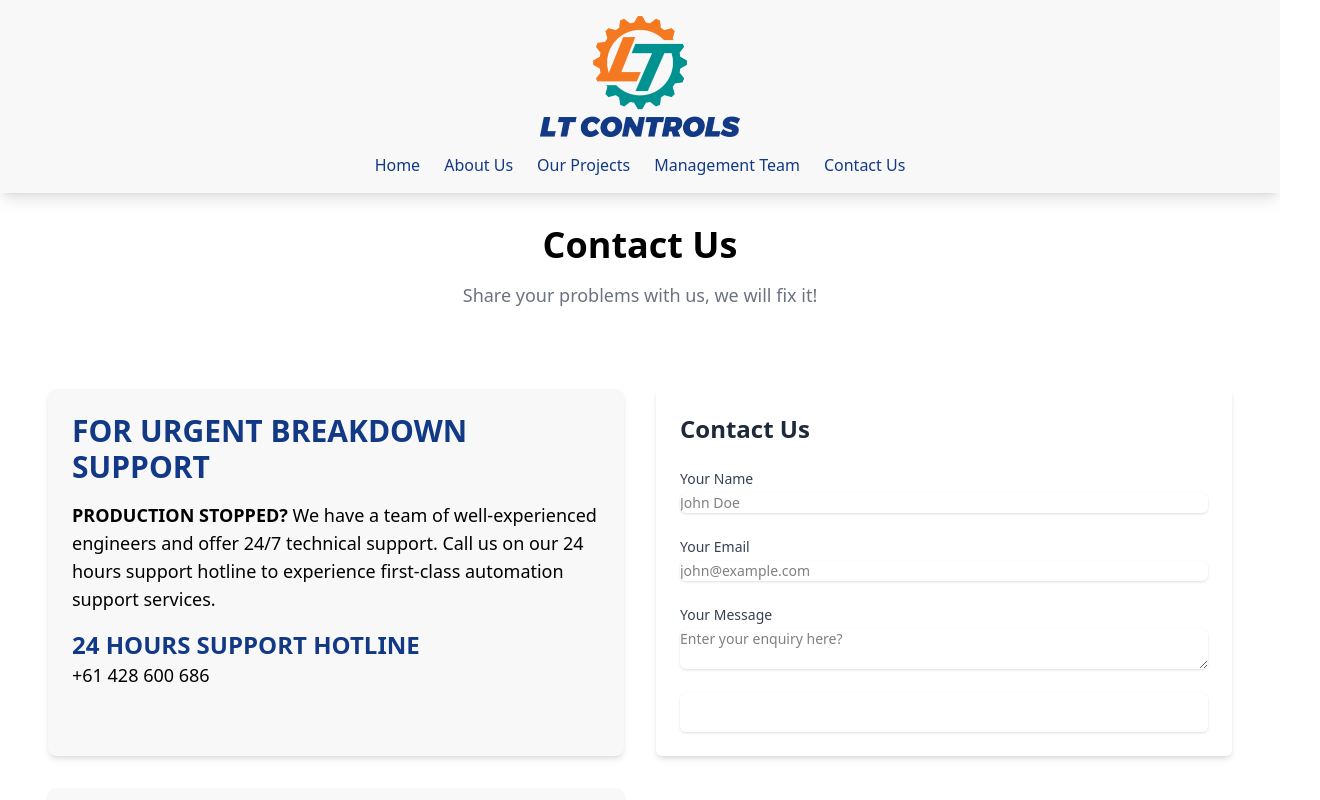
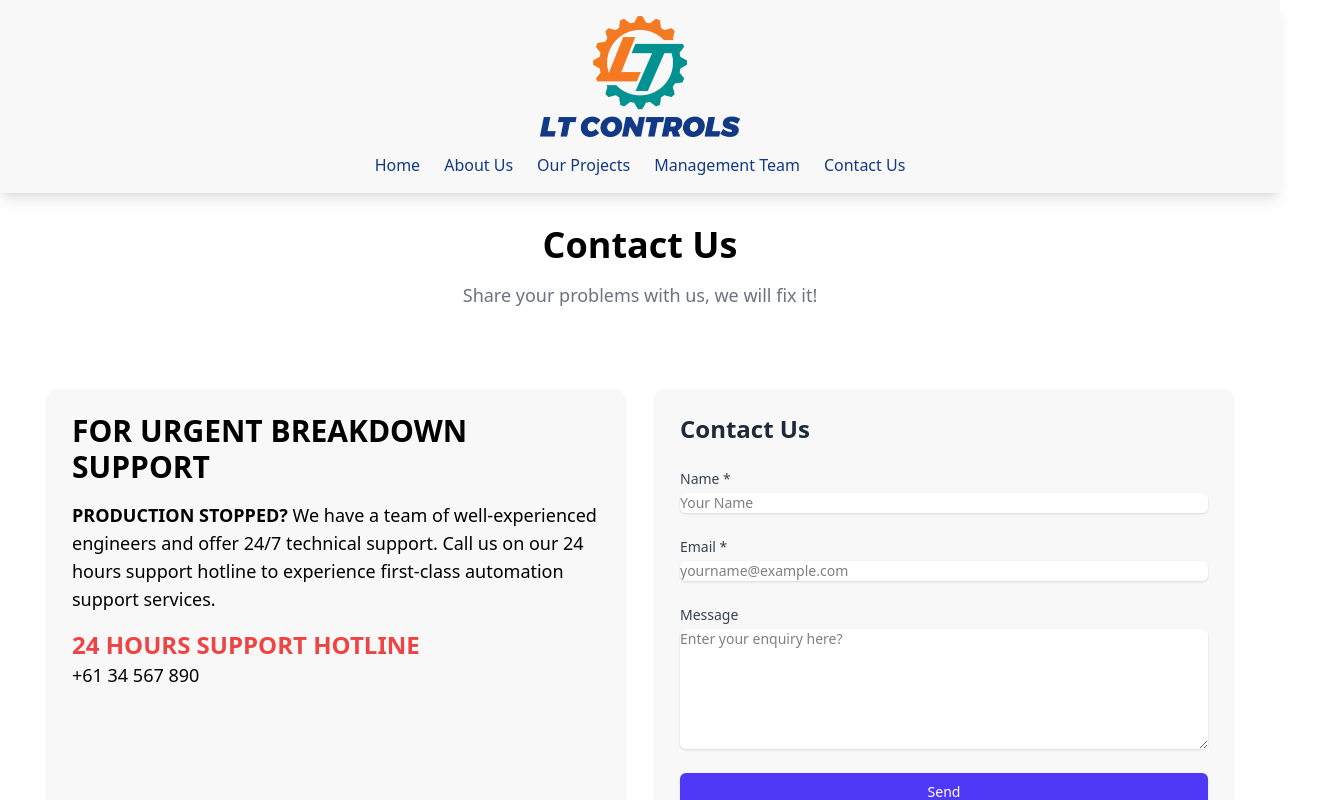
Before and after one commit to timt115/lt-controls, a Next.js app: page /contact in a window 1280 px wide. Shown: the top 800 px of the page, 1320 px wide, since content can reach past the window. Built offline with nearby package versions, Linux system fonts and the light colour scheme.

Commit message:
small fixes

```diff
--- a/app/components/contactform.tsx
+++ b/app/components/contactform.tsx
@@ -41,20 +41,20 @@ export default function ContactForm() {
   };
 
   return (
-    <div className="max-w-2xl mx-auto p-6 bg-white shadow-md rounded-md">
+    <div className="max-w-2xl mx-auto p-6 bg-[var(--foreground)] shadow-md rounded-md">
       <h2 className="text-2xl font-semibold text-gray-800 mb-6">Contact Us</h2>
       <form onSubmit={form.handleSubmit(onSubmit)} className="space-y-6">
         {/* Name Field */}
         <div>
           <label htmlFor="name" className="block text-sm font-medium text-gray-700">
-            Your Name
+            Name *
           </label>
           <input
             id="name"
             type="text"
-            placeholder="John Doe"
+            placeholder="Your Name"
             {...form.register('name')}
-            className="mt-1 block w-full rounded-md border-gray-300 shadow-sm focus:border-indigo-500 focus:ring-indigo-500 sm:text-sm"
+            className="mt-1 block w-full bg-white rounded-md border-gray-300 shadow-sm focus:border-indigo-500 focus:ring-indigo-500 sm:text-sm"
           />
           {form.formState.errors.name && (
             <p className="mt-1 text-sm text-red-600">{form.formState.errors.name.message}</p>
@@ -64,14 +64,14 @@ export default function ContactForm() {
         {/* Email Field */}
         <div>
           <label htmlFor="email" className="block text-sm font-medium text-gray-700">
-            Your Email
+            Email *
           </label>
           <input
             id="email"
             type="email"
-            placeholder="john@example.com"
+            placeholder="yourname@example.com"
             {...form.register('email')}
-            className="mt-1 block w-full rounded-md border-gray-300 shadow-sm focus:border-indigo-500 focus:ring-indigo-500 sm:text-sm"
+            className="mt-1 block bg-white w-full rounded-md border-gray-300 shadow-sm focus:border-indigo-500 focus:ring-indigo-500 sm:text-sm"
           />
           {form.formState.errors.email && (
             <p className="mt-1 text-sm text-red-600">{form.formState.errors.email.message}</p>
@@ -81,13 +81,13 @@ export default function ContactForm() {
         {/* Message Field */}
         <div>
           <label htmlFor="message" className="block text-sm font-medium text-gray-700">
-            Your Message
+            Message
           </label>
           <textarea
             id="message"
             placeholder="Enter your enquiry here?"
             {...form.register('message')}
-            className="mt-1 block w-full rounded-md border-gray-300 shadow-sm focus:border-indigo-500 focus:ring-indigo-500 sm:text-sm"
+            className="mt-1 block w-full h-30 bg-white rounded-md border-gray-300 shadow-sm focus:border-indigo-500 focus:ring-indigo-500 sm:text-sm"
           />
           {form.formState.errors.message && (
             <p className="mt-1 text-sm text-red-600">{form.formState.errors.message.message}</p>
@@ -99,7 +99,7 @@ export default function ContactForm() {
           <button
             type="submit"
             disabled={isLoading}
-            className={`w-full flex justify-center py-2 px-4 border border-transparent rounded-md shadow-sm text-sm font-medium text-white ${
+            className={`w-full flex justify-center py-2 px-4 border  bg-[var(--primary)] border-transparent rounded-md shadow-sm text-sm font-medium text-white ${
               isLoading ? 'bg-gray-400' : 'bg-indigo-600 hover:bg-indigo-700'
             } focus:outline-none focus:ring-2 focus:ring-offset-2 focus:ring-indigo-500`}
           >
--- a/app/components/header.tsx
+++ b/app/components/header.tsx
@@ -15,7 +15,7 @@ export default function Header() {
           <li>
             <Link
               href="/"
-              className="text-[var(--text)] hover:text-[var(--primary)] transition-colors font-medium text-sm sm:text-base"
+              className="text-[var(--primary)] hover:text-[var(--text)] transition-colors font-medium text-sm sm:text-base"
             >
               Home
             </Link>
@@ -23,7 +23,7 @@ export default function Header() {
           <li>
             <Link
               href="/about"
-              className="text-[var(--text)] hover:text-[var(--primary)] transition-colors font-medium text-sm sm:text-base"
+              className="text-[var(--primary)] hover:text-[var(--text)] transition-colors font-medium text-sm sm:text-base"
             >
               About Us
             </Link>
@@ -31,7 +31,7 @@ export default function Header() {
           <li>
             <Link
               href="/projects"
-              className="text-[var(--text)] hover:text-[var(--primary)] transition-colors font-medium text-sm sm:text-base"
+              className="text-[var(--primary)] hover:text-[var(--text)] transition-colors font-medium text-sm sm:text-base"
             >
               Our Projects
             </Link>
@@ -39,7 +39,7 @@ export default function Header() {
           <li>
             <Link
               href="/management"
-              className="text-[var(--text)] hover:text-[var(--primary)] transition-colors font-medium text-sm sm:text-base"
+              className="text-[var(--primary)] hover:text-[var(--text)] transition-colors font-medium text-sm sm:text-base"
             >
               Management Team
             </Link>
@@ -47,7 +47,7 @@ export default function Header() {
           <li>
             <Link
               href="/contact"
-              className="text-[var(--text)] hover:text-[var(--primary)] transition-colors font-medium text-sm sm:text-base"
+              className="text-[var(--primary)] hover:text-[var(--text)] transition-colors font-medium text-sm sm:text-base"
             >
               Contact Us
             </Link>
--- a/app/contact/page.tsx
+++ b/app/contact/page.tsx
@@ -1,4 +1,7 @@
 import ContactForm from "../components/contactform";
+import { GoogleMapsEmbed } from "@next/third-parties/google";
+
+
 
 export default function Contact() {
     return (
@@ -15,19 +18,19 @@ export default function Contact() {
 
             {/* Main Content */}
             <main className="px-6 sm:px-12 py-12 space-y-12">
-                <div className="grid grid-cols-1 md:grid-cols-2 gap-8">
+                <div className="grid grid-cols-1 md:grid-cols-2 sm:grid-cols-1 gap-8">
                     {/* Urgent Support Section */}
                     <section className="bg-[var(--foreground)] shadow-md rounded-lg p-6 hover:shadow-lg transition-shadow">
-                        <h2 className="text-3xl font-bold text-[var(--primary)] mb-4">
+                        <h2 className="text-3xl font-bold text-[var(--text)] mb-4">
                             FOR URGENT BREAKDOWN SUPPORT
                         </h2>
                         <p className="text-lg text-[var(--text)]">
                             <strong>PRODUCTION STOPPED?</strong> We have a team of well-experienced engineers and offer 24/7 technical support. Call us on our 24 hours support hotline to experience first-class automation support services.
                         </p>
-                        <p className="mt-4 text-2xl font-bold text-[var(--secondary)]">
+                        <p className="mt-4 text-2xl font-bold text-[var(--danger)]">
                             24 HOURS SUPPORT HOTLINE
                         </p>
-                        <p className="text-lg text-[var(--text)]">+61 428 600 686</p>
+                        <p className="text-lg text-[var(--text)]">+61 34 567 890</p>
                     </section>
 
                     {/* Contact Form Section */}
@@ -39,6 +42,7 @@ export default function Contact() {
                     {/* Business Details Section */}
                     <section className="bg-[var(--foreground)] shadow-md rounded-lg p-6 hover:shadow-lg transition-shadow">
                         <h2 className="text-3xl font-bold text-[var(--text)] mb-4">
+
                             Better yet, see us in person!
                         </h2>
                         <p className="text-lg text-[var(--text)]">
@@ -69,6 +73,16 @@ export default function Contact() {
                             </ul>
                         </div>
                     </section>
+
+                    <section className="bg-[var(--foreground)] shadow-md rounded-lg p-6 hover:shadow-lg transition-shadow">
+                        <h2 className="text-3xl font-bold text-[var(--text)] mb-4">
+                            Find Us Here
+                        </h2>
+                        <div className="w-full h-96 items-center justify-center">
+                        <iframe width="640" height="450" style={{ border: 0 }} loading="lazy" allowFullScreen src="https://www.google.com/maps/embed/v1/place?q=place_id:ChIJQeLQQTRbkWsRhZ100eOzWIA&key=AIzaSyB6O022Uw7f3n4JF1ro44yORnHgftu-qx4">
+                        </iframe>
+                        </div>
+                    </section>
                 </div>
             </main>
         </div>
--- a/app/globals.css
+++ b/app/globals.css
@@ -1,4 +1,5 @@
 @import "tailwindcss";
+
 
 /* Light Theme */
 :root {
@@ -7,6 +8,7 @@
   --primary: #123985; /* Primary blue */
   --secondary: #123985; /* Secondary green */
   --accent: #f59e0b; /* Accent yellow */
+  --danger: #ef4444; /* Danger red */
   --muted: #6b7280; /* Muted gray */
   --text: #000000; /* Black text */
 }
@@ -19,6 +21,7 @@
   --primary: #123985; /* Primary blue */
   --secondary: #123985; /* Secondary green */
   --accent: #f59e0b; /* Accent yellow */
+  --danger: #ef4444; /* Danger red */
   --muted: #6b7280; /* Muted gray */
   --text: #000000; /* Black text */
 }
@@ -30,24 +33,3 @@ body {
   color: var(--foreground);
   font-family: var(--font-sans), Arial, Helvetica, sans-serif;
 }
-
-a {
-  color: var(--primary);
-  text-decoration: none;
-}
-
-a:hover {
-  color: var(--secondary);
-  text-decoration: underline;
-}
-
-button {
-  background-color: white;
-  border: none;
-  padding: 0.5rem 1rem;
-  border-radius: 0.375rem;
-  font-size: 1rem;
-  cursor: pointer;
-  transition: background-color 0.3s ease;
-  color: white;
-}
--- a/app/layout.tsx
+++ b/app/layout.tsx
@@ -22,6 +22,7 @@ export const metadata: Metadata & { verification: string } = {
     icon: "/Logo Final CMYK.svg",
     shortcut: "/Logo Final CMYK.svg",
     apple: "/Logo Final CMYK.svg",
+
   },
   verification: "--j9bKNeuO5XPEXHhODUYJSPhswgZ7NEhDzaDIhHHi0",
 };
--- a/app/page.tsx
+++ b/app/page.tsx
@@ -29,7 +29,10 @@ export default function Home() {
             {/* Text Section */}
             <div className="p-8 flex flex-col justify-center">
               <h1 className="text-3xl font-extrabold text-gray-900 mb-6 text-center sm:text-left">
-                Welcome to LT-CONTROLS
+                Welcome to
+              </h1>
+              <h1 className="text-3xl font-extrabold text-gray-900 mb-6 text-center sm:text-left">
+                LT-CONTROLS
               </h1>
               <h4 className="text-2xl font-bold text-gray-700 mb-6 text-center sm:text-left">
                 Your Automation Partner
@@ -68,7 +71,7 @@ export default function Home() {
           className="flex flex-col gap-5 items-center text-center px-6 sm:px-12 mb-12"
         >
           <h2 className="text-4xl font-extrabold text-[var(--text)] mb-6">
-            About LT-Controls
+            About LT-CONTROLS
           </h2>
           <div className="grid grid-cols-1 sm:grid-cols-2 lg:grid-cols-3 gap-8 w-full">
             {/* Card 1 */}
--- a/package.json
+++ b/package.json
@@ -10,7 +10,8 @@
   },
   "dependencies": {
     "@hookform/resolvers": "^4.1.3",
-    "next": "15.2.4",
+    "@next/third-parties": "^15.2.4",
+    "next": "^15.2.4",
     "nodemailer": "^6.10.0",
     "react": "^19.0.0",
     "react-dom": "^19.0.0",
```
Also changed, not shown: 1 other file (tests, documents, lock files or other folders). Lines whose indentation alone changed are shown as unchanged.
